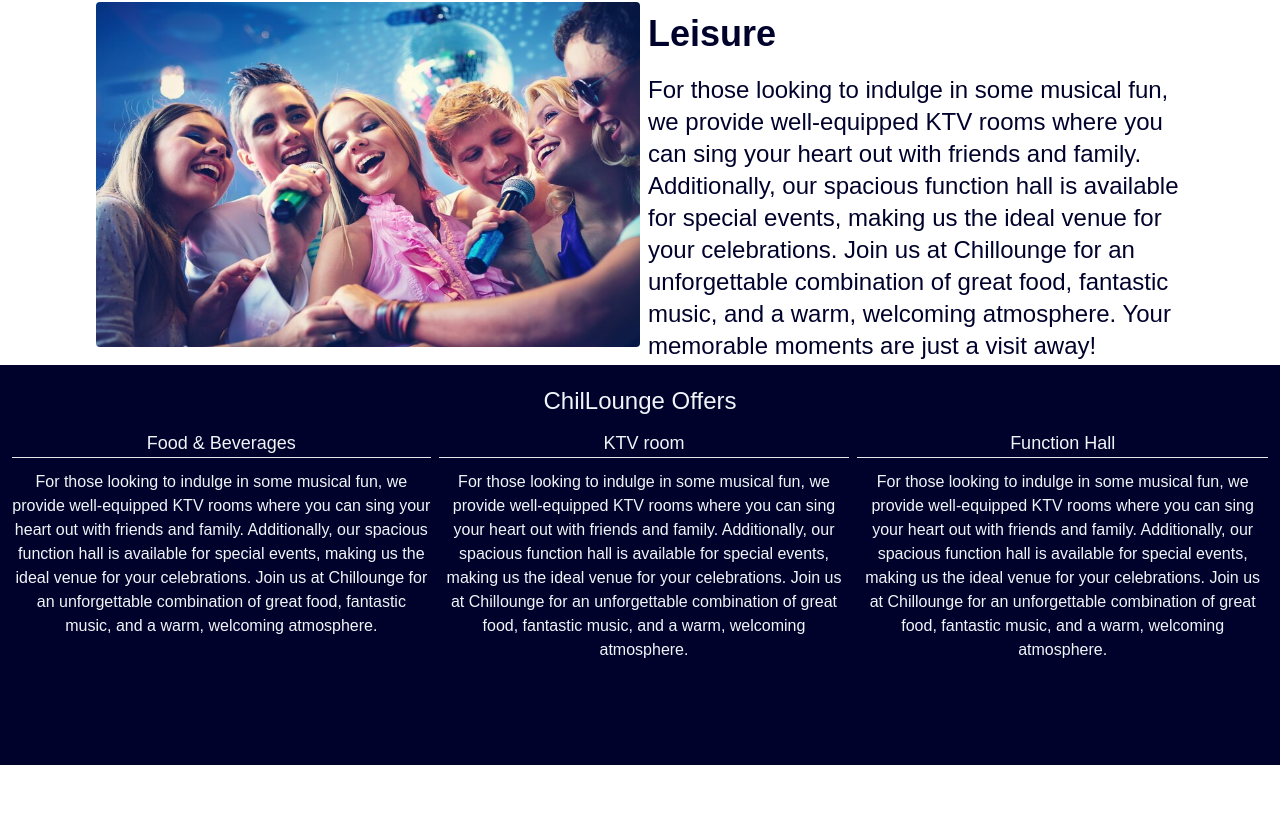
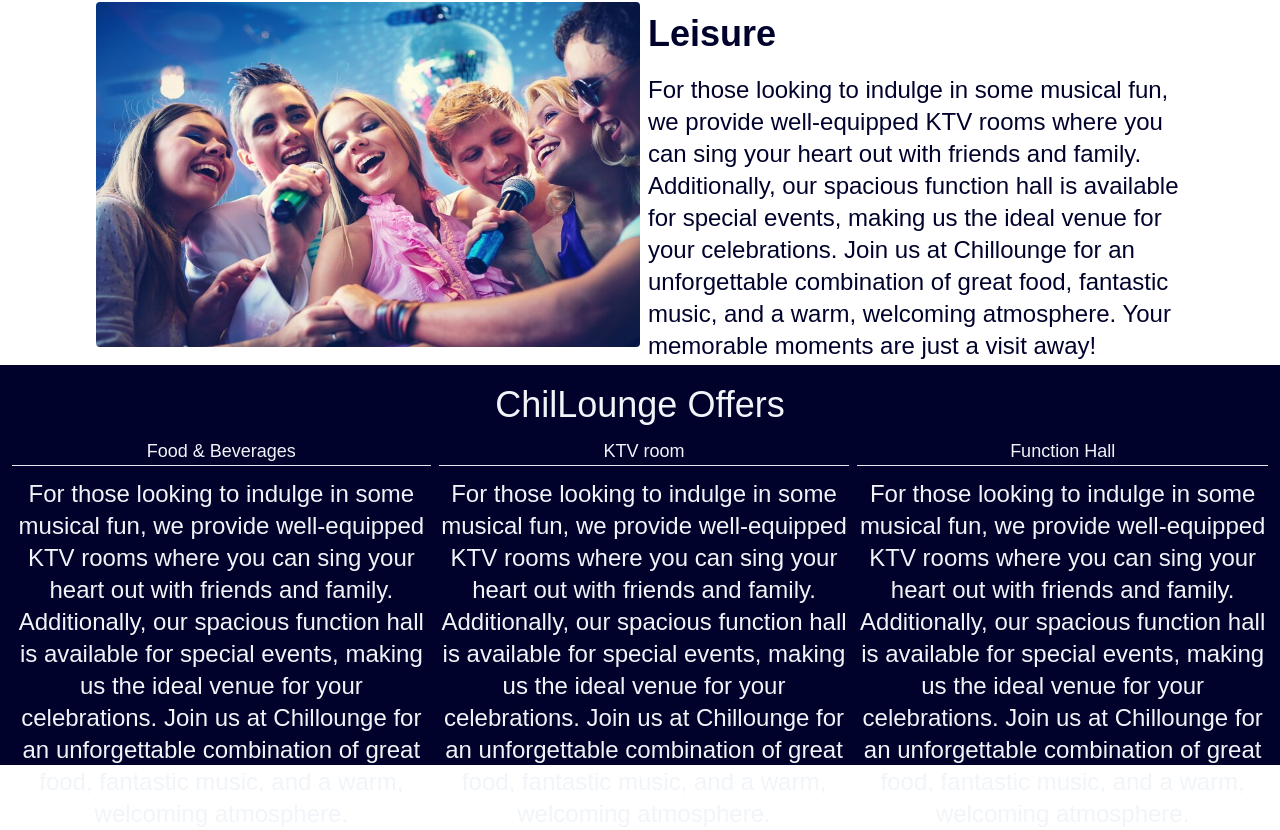
Before and after one commit to marpaul14/chillounge-resto, a React (Vite) app: page / in a window 1280 px wide. Shown: the part 1158-1988 px from the top of the page. Before the commit the page ends 1923 px from the top, so only its background shows below. Built offline with nearby package versions, Linux system fonts and the light colour scheme.

Commit message:
fix mobile and large view

```diff
--- a/src/components/Offers.jsx
+++ b/src/components/Offers.jsx
@@ -1,13 +1,13 @@
 function Offers() {
   return (
     <div className="w-full bg-[#01022b] h-[50vh] text-slate-100 py-2">
-      <div className="text-2xl text-center pt-3 py-3">
+      <div className="text-2xl text-center pt-3 py-3 lg:text-4xl">
         <h1>ChilLounge Offers</h1>
       </div>
       <div className="grid grid-cols-3 px-3 space-x-2">
         <div className="">
           <h1 className="text-center text-lg border-b">Food & Beverages</h1>
-          <p className="text-center pt-3">
+          <p className="text-center pt-3 text-base  lg:text-2xl">
             For those looking to indulge in some musical fun, we provide
             well-equipped KTV rooms where you can sing your heart out with
             friends and family. Additionally, our spacious function hall is
@@ -18,7 +18,7 @@ function Offers() {
         </div>
         <div>
           <h1 className="text-center text-lg border-b">KTV room</h1>
-          <p className="text-center pt-3">
+          <p className="text-center pt-3 text-base  lg:text-2xl">
             For those looking to indulge in some musical fun, we provide
             well-equipped KTV rooms where you can sing your heart out with
             friends and family. Additionally, our spacious function hall is
@@ -29,7 +29,7 @@ function Offers() {
         </div>
         <div>
           <h1 className="text-center text-lg border-b">Function Hall</h1>
-          <p className="text-center pt-3">
+          <p className="text-center pt-3 text-base  lg:text-2xl">
             For those looking to indulge in some musical fun, we provide
             well-equipped KTV rooms where you can sing your heart out with
             friends and family. Additionally, our spacious function hall is
```
